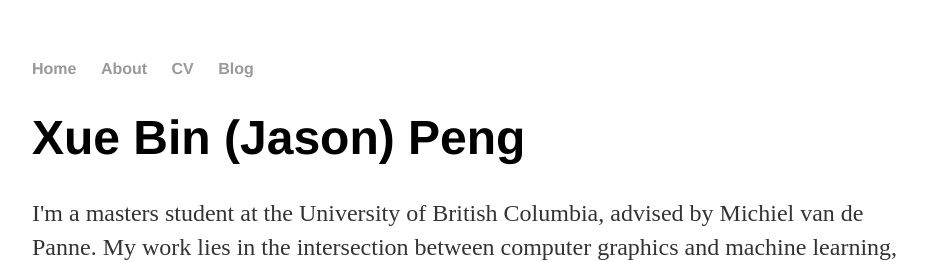
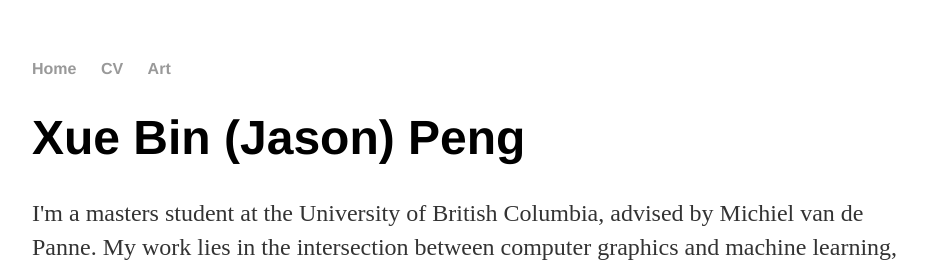
Before and after one commit to xbpeng/xbpeng.github.io, a Jekyll site: the page built from index.html, in a window 1280 px wide. Shown: the top 262 px of the page, without its empty margins (160-1087 px from the left). Built offline with Jekyll 4.4.1, drawn with Linux system fonts in a browser that asks for light colours.

Commit message:
Update default.html
updating layout

```diff
--- a/_layouts/default.html
+++ b/_layouts/default.html
@@ -9,9 +9,8 @@
 			<nav>
 	    		<ul>
 	        		<li><a href="/">Home</a></li>
-		        	<li><a href="/about">About</a></li>
 	        		<li><a href="/cv">CV</a></li>
-	        		<li><a href="/blog">Blog</a></li>
+	        		<li><a href="/blog">Art</a></li>
 	    		</ul>
 			</nav>
 			<div class="container">
```
